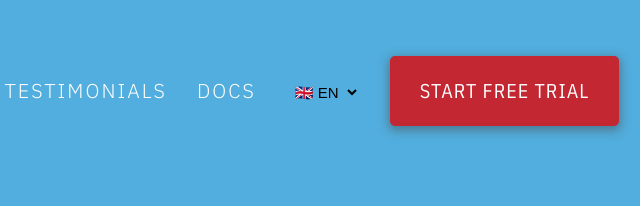
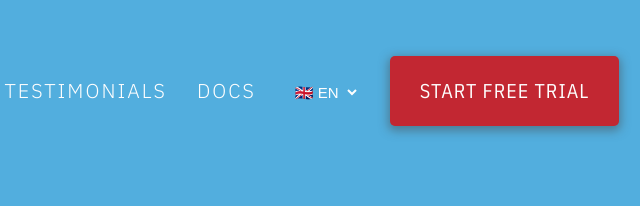
Before and after one commit to ZeldOcarina/salesjet-2, a website built with Parcel: page src/index.html in a window 1280 px wide. Shown: the top 206 px of the page, 598-1238 px from the left. Built offline with nearby package versions, Linux system fonts and the light colour scheme.

Commit message:
Add white color to language select and fix typo

```diff
--- a/src/scss/layout/_navbar.scss
+++ b/src/scss/layout/_navbar.scss
@@ -57,5 +57,6 @@
     border: none;
     outline: none;
     font-size: 1.5rem;
+    color: $white;
   }
 }
```
